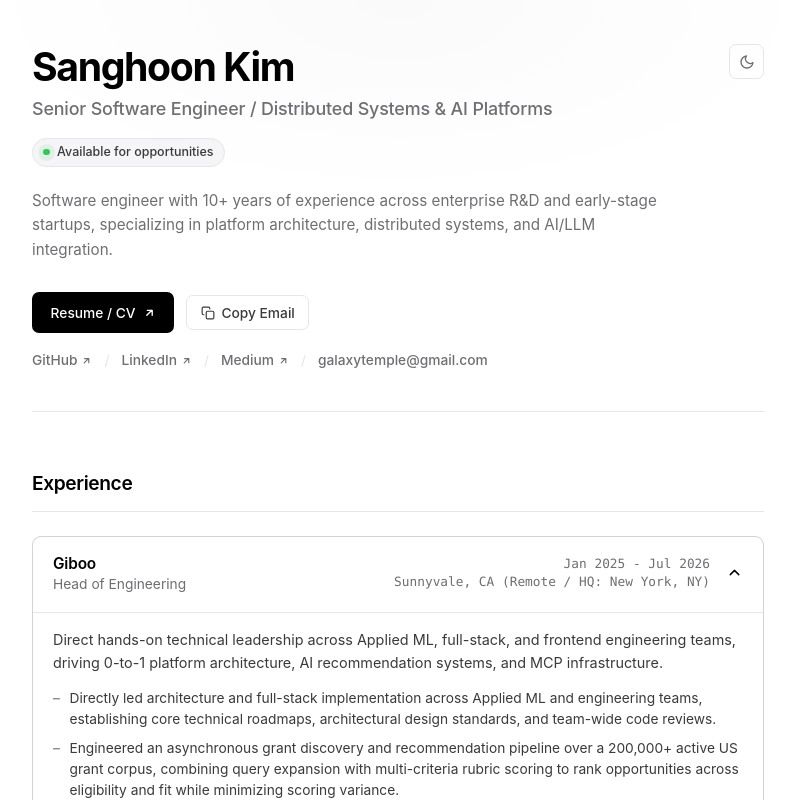
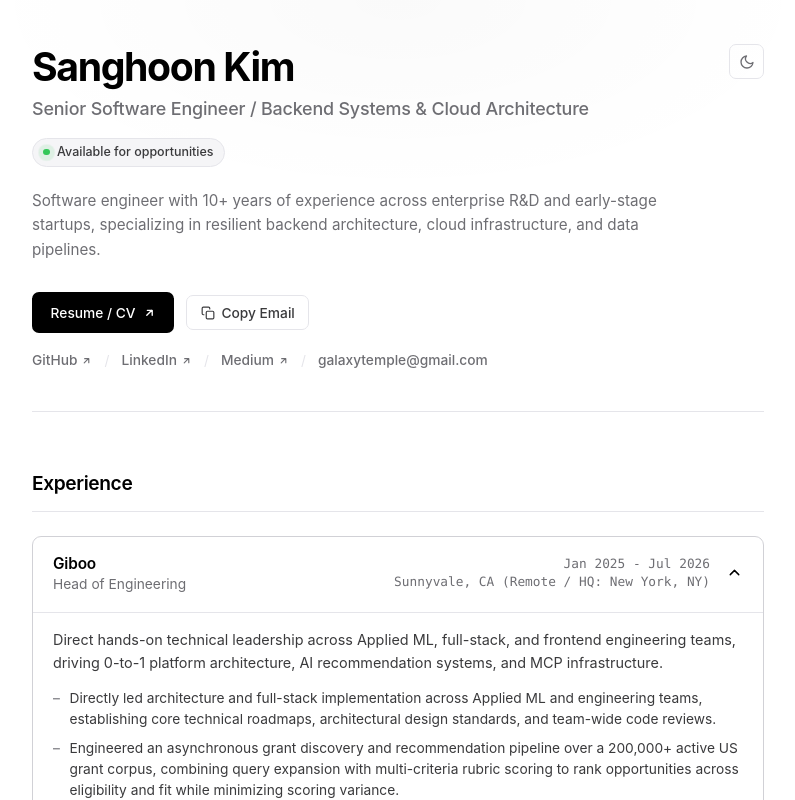
Before and after one commit to galaxytemple/galaxytemple.github.io, a React (Vite) app: page / in a window 1280 px wide. Shown: the top 800 px of the page, without its empty margins (242-1037 px from the left). Built offline with nearby package versions, Linux system fonts and the light colour scheme.

Commit message:
refactor(profile): reposition headline and tagline to backend systems & cloud architecture

```diff
--- a/index.html
+++ b/index.html
@@ -4,7 +4,7 @@
     <meta charset="UTF-8" />
     <meta name="viewport" content="width=device-width, initial-scale=1.0" />
     <title>Sanghoon Kim — Senior Software Engineer</title>
-    <meta name="description" content="Portfolio of Sanghoon Kim — Senior Software Engineer specializing in distributed systems, high-throughput data pipelines, cloud architecture, and AI/LLM infrastructure." />
+    <meta name="description" content="Portfolio of Sanghoon Kim — Senior Software Engineer specializing in resilient backend architecture, cloud infrastructure, and data pipelines." />
     <script>
       (function () {
         try {
--- a/src/data/portfolioData.ts
+++ b/src/data/portfolioData.ts
@@ -2,8 +2,8 @@ import { ProfileInfo, ExperienceItem, CaseStudyItem, EducationItem, AwardItem }
 
 export const profileData: ProfileInfo = {
   name: "Sanghoon Kim",
-  title: "Senior Software Engineer / Distributed Systems & AI Platforms",
-  tagline: "Software engineer with 10+ years of experience across enterprise R&D and early-stage startups, specializing in platform architecture, distributed systems, and AI/LLM integration.",
+  title: "Senior Software Engineer / Backend Systems & Cloud Architecture",
+  tagline: "Software engineer with 10+ years of experience across enterprise R&D and early-stage startups, specializing in resilient backend architecture, cloud infrastructure, and data pipelines.",
   email: "galaxytemple@gmail.com",
   github: "https://github.com/galaxytemple",
   linkedin: "https://linkedin.com/in/galaxytemple",
@@ -55,7 +55,7 @@ export const experienceData: ExperienceItem[] = [
       "Built a Notion-style real-time collaborative Markdown editor prototype using React, WebSockets, and CRDT libraries to achieve conflict-free, concurrent multi-user editing with low latency.",
       "Architected the initial AWS cloud infrastructure and deployment environment as a founding engineer; developed custom Markdown parsing interfaces and conducted rapid feasibility spikes to evaluate collaborative document workflows."
     ],
-    tags: ["React", "WebSockets", "CRDT", "AWS", "Markdown Parser", "Distributed State", "0-to-1"],
+    tags: ["React", "WebSockets", "CRDT", "AWS", "Markdown Parser", "Real-Time Sync", "0-to-1"],
     isDefaultOpen: false,
   },
   {
```
